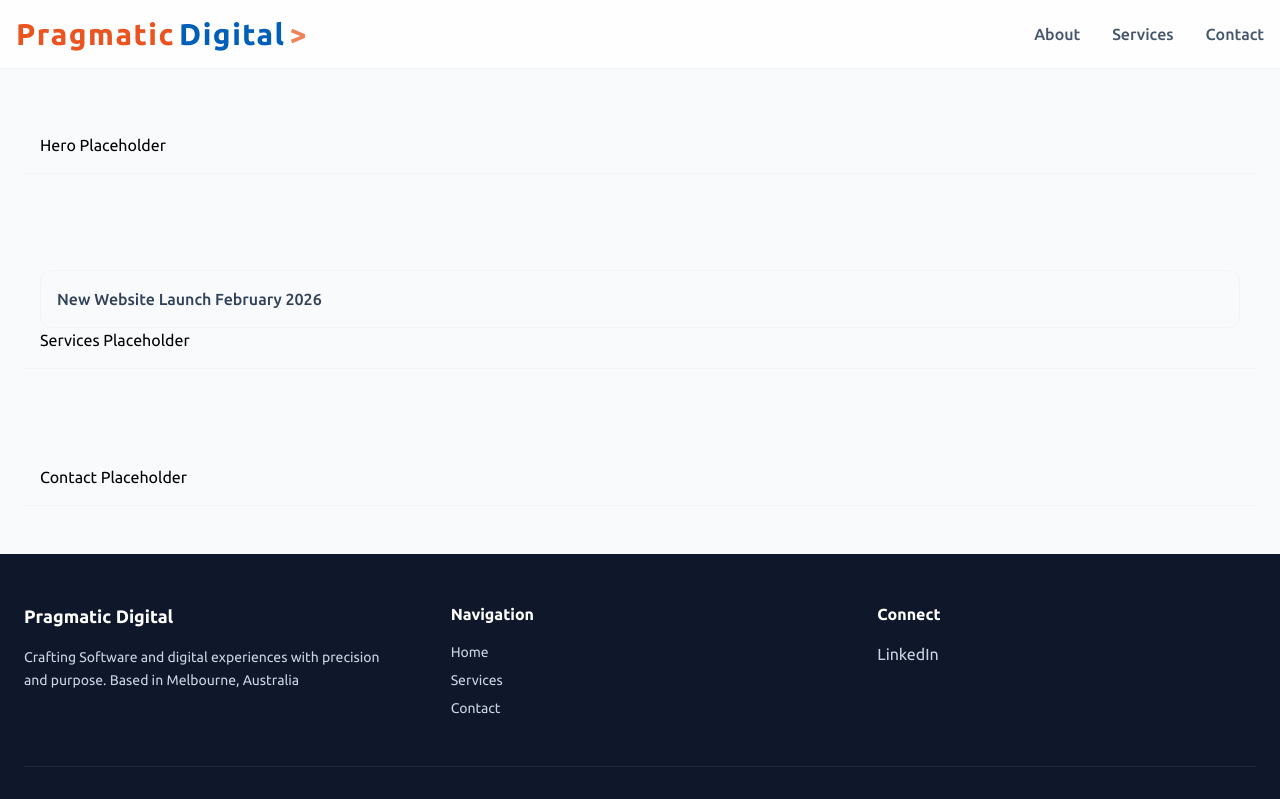
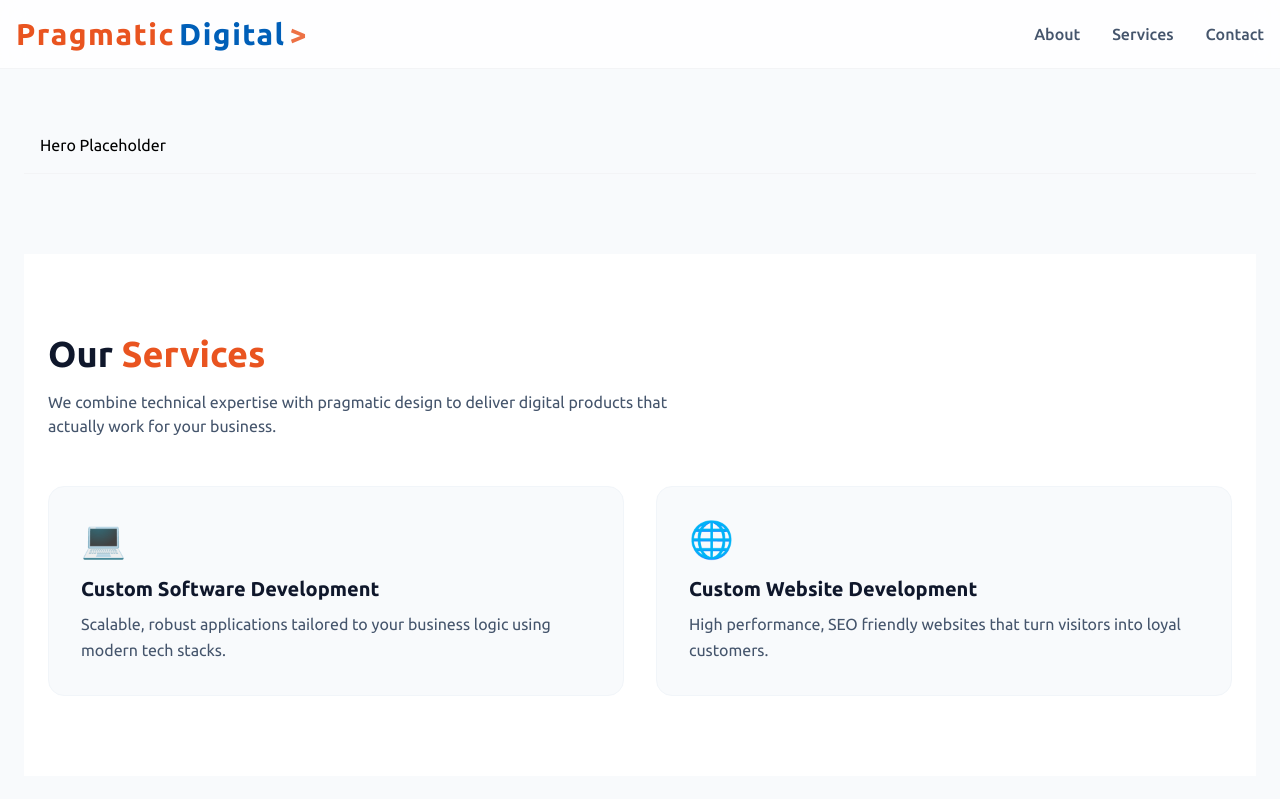
Before and after one commit to pragmaticdigital-au/pragmaticdigital-au.github.io, a Next.js app: page / in a window 1280 px wide. Shown: the top 799 px of the page. Built offline with nearby package versions, Linux system fonts and the light colour scheme.

Commit message:
Add styling and content to Services.tsx

```diff
--- a/src/components/Services.tsx
+++ b/src/components/Services.tsx
@@ -1,21 +1,53 @@
 export default function Services() {
-  const services: string[] = ["New Website Launch February 2026"];
-  // const services = ["Custom Software Development", "Website Development"];
+  const services = [
+    {
+      title: "Custom Software Development",
+      description:
+        "Scalable, robust applications tailored to your business logic using modern tech stacks.",
+      icon: "💻",
+    },
+    {
+      title: "Custom Website Development",
+      description:
+        "High performance, SEO friendly websites that turn visitors into loyal customers.",
+      icon: "🌐",
+    },
+    // You can easily add more here later
+  ];
+
   return (
-    <nav id="services" className="p-4 border-b border-gray-100">
-      <section>
-        <ul className="space-y-3">
+    <section id="services" className="py-20 bg-white">
+      <div className="container mx-auto px-6">
+        {/* Section Header */}
+        <div className="mb-12 text-center md:text-left">
+          <h2 className="text-3xl md:text-4xl font-black text-slate-900 mb-4">
+            Our <span className="text-ubuntu-orange">Services</span>
+          </h2>
+          <p className="text-slate-600 max-w-2xl">
+            We combine technical expertise with pragmatic design to deliver
+            digital products that actually work for your business.
+          </p>
+        </div>
+
+        <div className="grid grid-cols-1 md:grid-cols-2 gap-8">
           {services.map((service) => (
-            <li
-              key={service}
-              className="flex items-center p-4 bg-slate-50 rounded-xl border border-slate-100 text-slate-700 font-medium"
+            <div
+              key={service.title}
+              className="group p-8 bg-slate-50 rounded-2xl border border-slate-100 hover:border-ubuntu-orange/30 hover:shadow-xl transition-all duration-300"
             >
-              {service}
-            </li>
+              <div className="text-4xl mb-4 group-hover:scale-110 transition-transform duration-300 inline-block">
+                {service.icon}
+              </div>
+              <h3 className="text-xl font-bold text-slate-900 mb-2">
+                {service.title}
+              </h3>
+              <p className="text-slate-600 leading-relaxed">
+                {service.description}
+              </p>
+            </div>
           ))}
-        </ul>
-      </section>
-      <div className="container mx-auto">Services Placeholder</div>
-    </nav>
+        </div>
+      </div>
+    </section>
   );
 }
```
